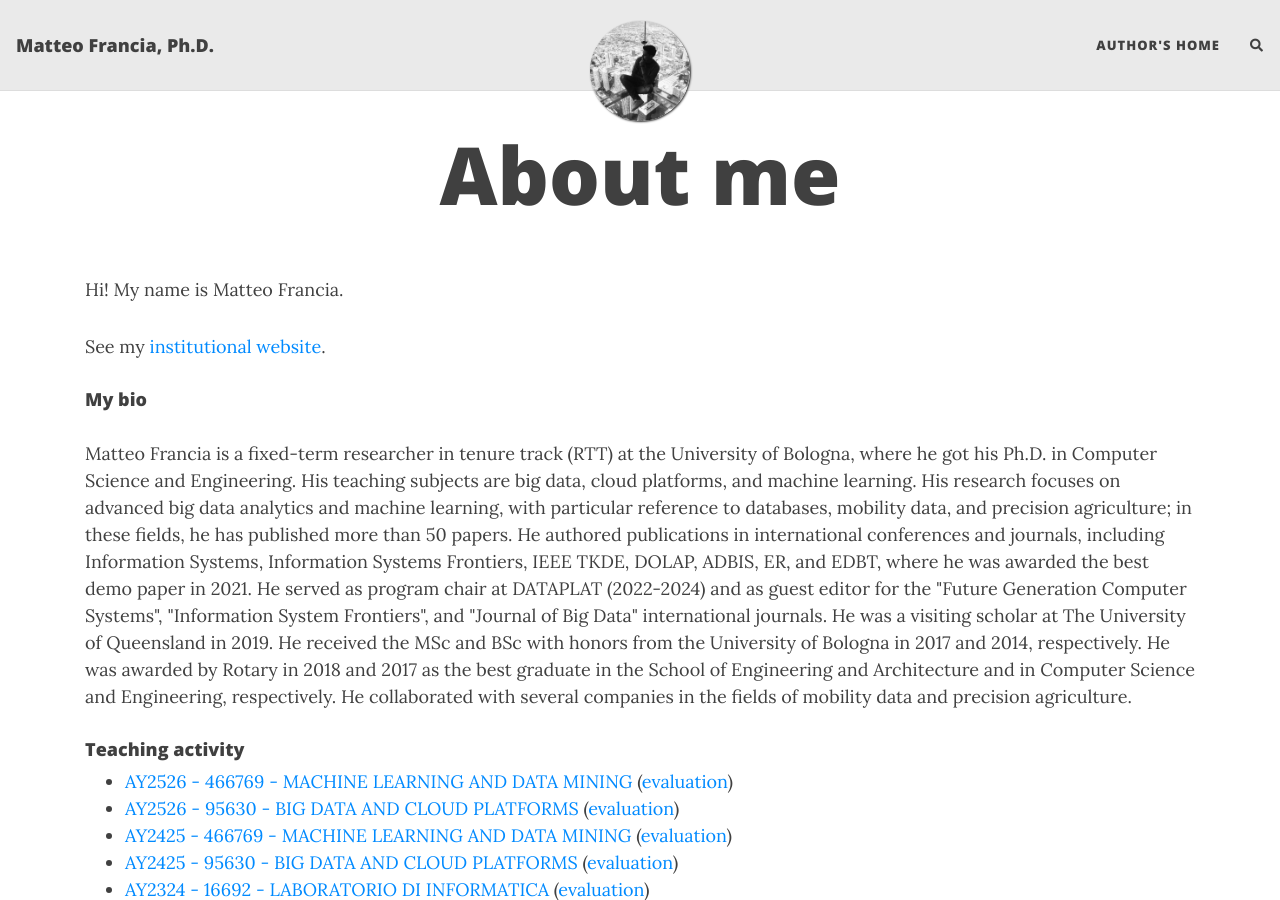
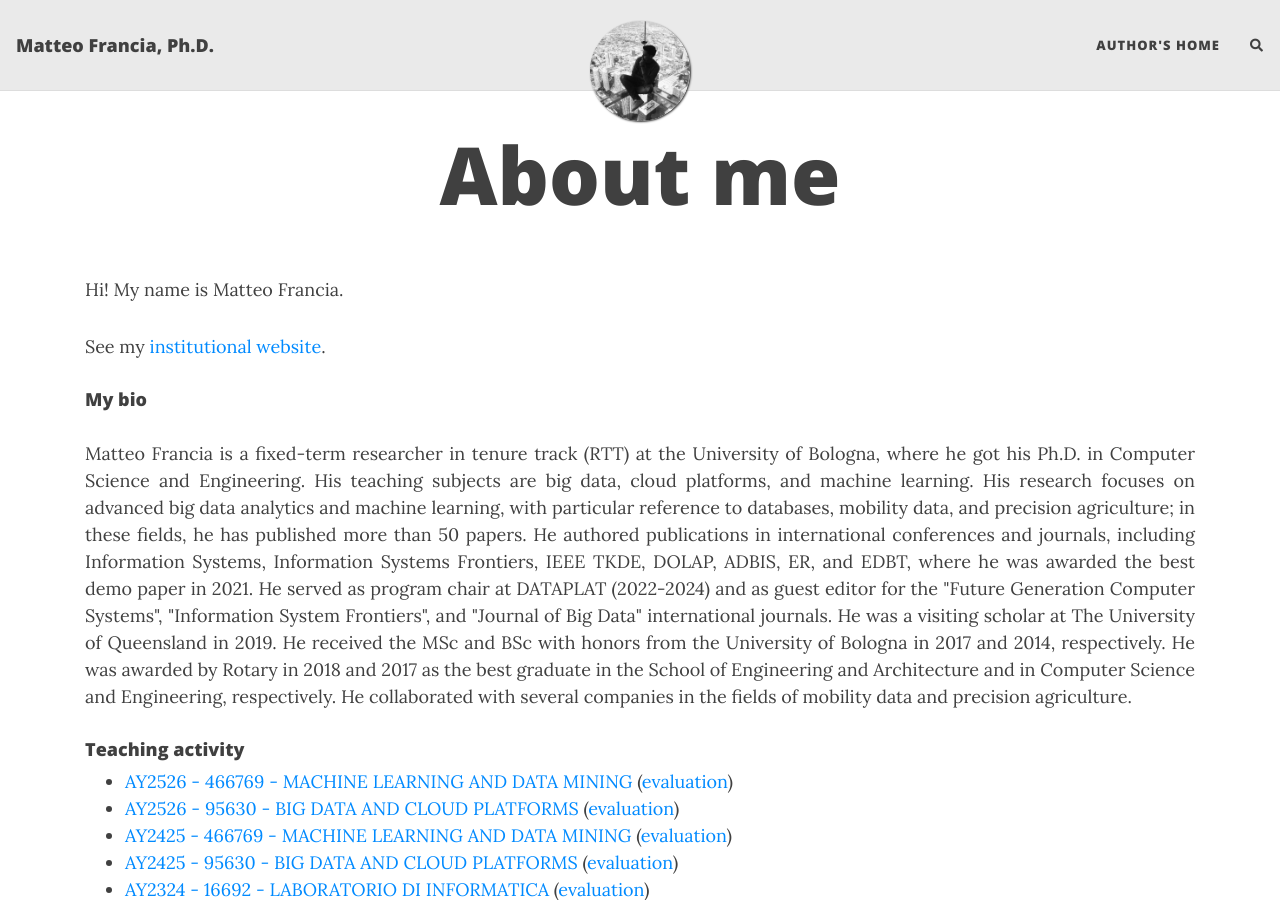
Before and after one commit to w4bo/w4bo.github.io, a Jekyll site: the page built from index.html, in a window 1280 px wide and 900 px high. Built offline with Jekyll 4.4.1, drawn with Linux system fonts in a browser that asks for light colours; nearby versions of some CDN libraries; the list of posts is cut into pages by our own code; comment, search, counter and statistics services are not loaded.

Commit message:
Update index.html

```diff
--- a/index.html
+++ b/index.html
@@ -15,7 +15,7 @@ subtitle:
 <h4>
     My bio
 </h4>
-<p>
+<p style="text-align: justify; text-justify: inter-word;">
     Matteo Francia is a fixed-term researcher in tenure track (RTT) at the University of Bologna, where he got his Ph.D. in Computer Science and Engineering.
     His teaching subjects are big data, cloud platforms, and machine learning.
     His research focuses on advanced big data analytics and machine learning, with particular reference to databases, mobility data, and precision agriculture; in these fields, he has published more than 50 papers.
```
